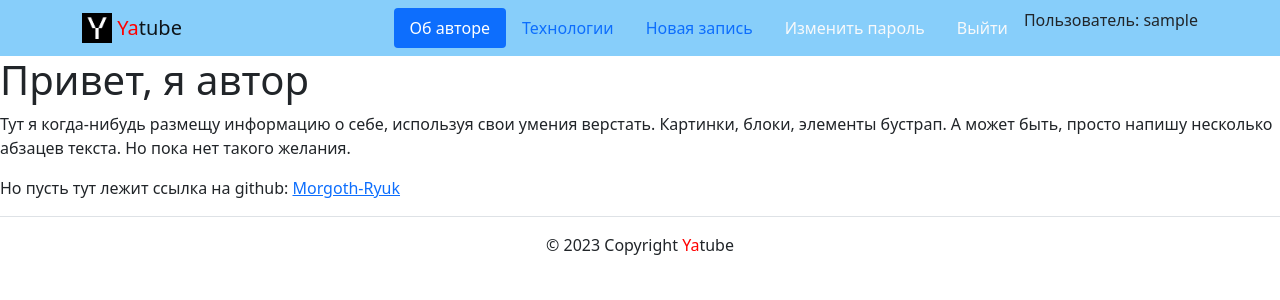
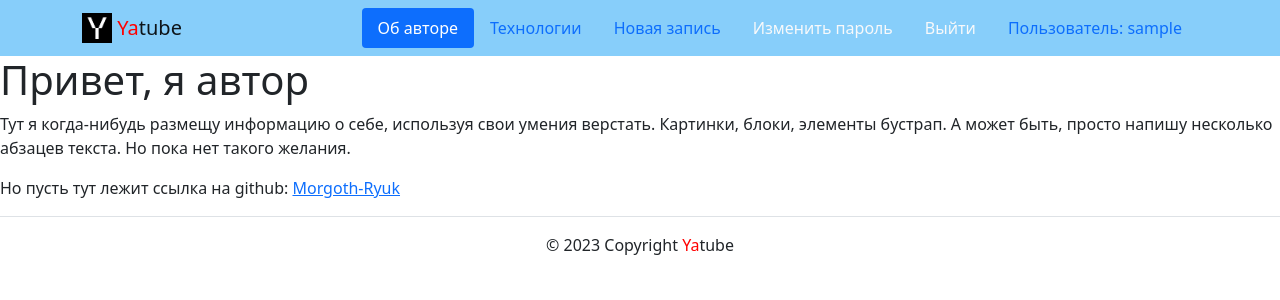
Before and after one commit to Morgoth-Ryuk/hw02_community, a Django app: page /about/author/ in a window 1280 px wide. Shown: the top 300 px of the page. Run offline with Django 3.2, Linux system fonts and the light colour scheme; the visitor is signed in with stand-in values (Sample User, id 1); some libraries are stand-ins or nearby versions.

Commit message:
navig 1/2

```diff
--- a/yatube/templates/includes/header.html
+++ b/yatube/templates/includes/header.html
@@ -70,7 +70,10 @@
            href="{% url 'users:logout' %}">Выйти</a>
         </li>
         <li>
-          Пользователь: {{ user.username }}
+          <!-- Пользователь: {{ user.username }} -->
+          <li class="nav-item">
+            <a class="nav-link" href="{% url 'posts:profile' user.username %}"> Пользователь: {{ user.username }} </a>
+          </li>
         </li>
         {% else %}
         <li class="nav-item">
```
